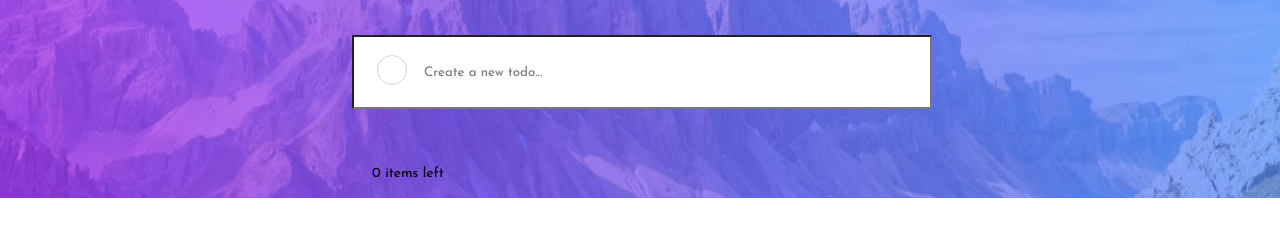
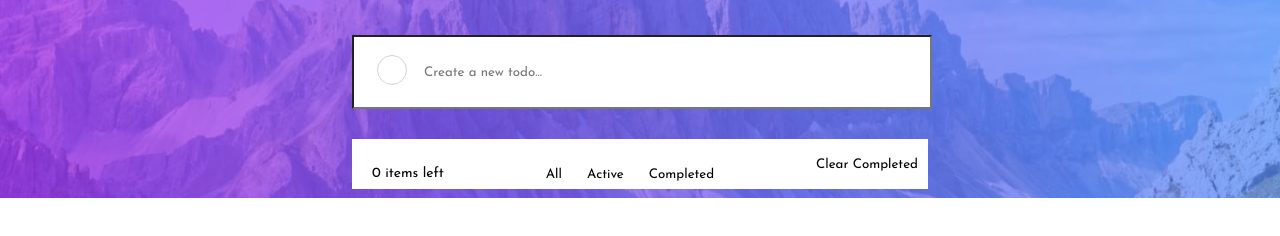
Before and after one commit to Farhan212-web/ToDoApplication, a plain HTML site: page index.html in a window 1280 px wide. Shown: the part 142-378 px from the top of the page. Drawn offline with Linux system fonts and the light colour scheme.

Commit message:
Created footer, still need to implement JS functionality

```diff
--- a/index.html
+++ b/index.html
@@ -42,7 +42,16 @@
 
           <div class="footer">
             <p class="items-counter"> <span class="items-left">0</span> items left </p>
+
+            <div class="active-status">
+              <button>All</button>
+              <button>Active</button>
+              <button>Completed</button>
+            </div>
+
+            <button class="clear-completed">Clear Completed</button>
           </div>
+
 
         </div>
 
--- a/styles.css
+++ b/styles.css
@@ -39,6 +39,7 @@
 }
 
 .circle {
+	cursor: pointer;
 	position: absolute;
 	top: 20px;
 	left: 5px;
@@ -107,12 +108,43 @@
 	}
 
   .footer {
-	line-height: 70px;
+	  display: flex;
+	  justify-content: space-between;
+	  width: 100%;
+	  line-height: 70px;
+	  background: white;
+	  height: 50px;
   }
 
+  .active-status > button {
+	background: none;
+	border: none;
+	cursor: pointer;
+  }
+
+  .active-status > button:hover {
+	color: lightgray;
+  }
+
+  .clear-completed {
+	  background: none;
+	  border: none;
+	  margin-right: 10px;
+  }
+
+  .clear-completed:hover {
+	background: none;
+	border: none;
+	color: lightgray;
+}
+
   .items-counter {
-	  text-indent: 20px;
+	  margin-left: 20px;
 	  font-size: 14px;
+  }
+
+  button + button {
+	  margin-left: 20px;
   }
 
   .completed-task {
```
